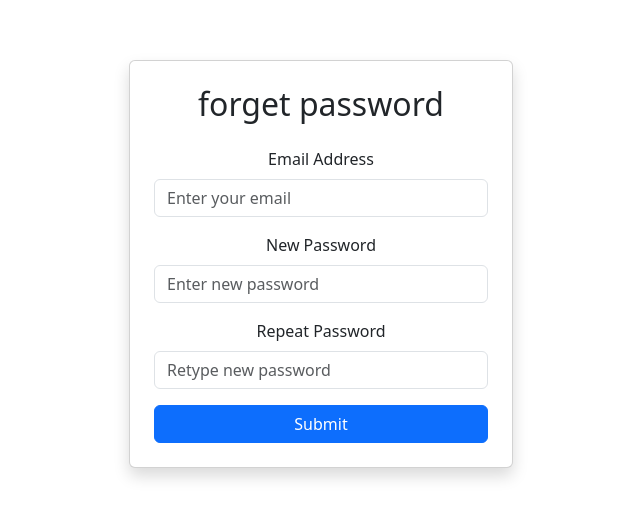
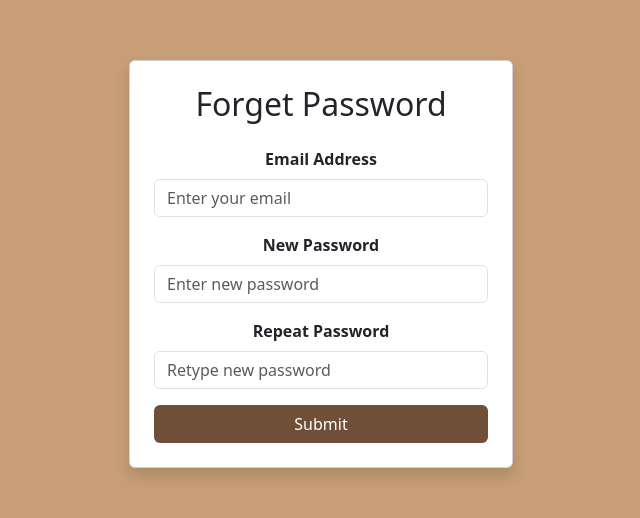
Before and after one commit to praneeth4040/Adjunct, a React (Vite) app in the folder client/: page /forgetpassword in a window 1280 px wide. Shown: the part 168-686 px from the top of the page, without its empty margins (319-959 px from the left). Built offline with nearby package versions, Linux system fonts and the light colour scheme.

Commit message:
forgetpassword

```diff
--- a/client/src/components/forgetpassword.jsx
+++ b/client/src/components/forgetpassword.jsx
@@ -1,12 +1,20 @@
 import React from 'react';
-import {useState} from "react"
+import { useState,useEffect } from "react";
 
 function Forgetpassword() {
-
   const [email, setEmail] = useState("");
   const [password, setPassword] = useState("");
   const [confirmPassword, setConfirmPassword] = useState("");
   const [error, setError] = useState("");
+
+  useEffect(() => {
+    // Set the background color of the entire page
+    document.body.style.backgroundColor = '#C89F77'; // Lion Yellow
+    return () => {
+      // Reset the background color when the component is unmounted
+      document.body.style.backgroundColor = '';
+    };
+  }, []);
 
   const handleSubmit = (e) => {
     e.preventDefault();
@@ -21,13 +29,13 @@ function Forgetpassword() {
 
   return (
     <>
-    <div className="container d-flex justify-content-center align-items-center vh-100">
+      <div className="container d-flex justify-content-center align-items-center vh-100" style={{ backgroundColor: '#C89F77' }}>
         <div className="card p-4 shadow" style={{ width: "24rem" }}>
-        <h2 className="text-center mb-4">forget password</h2>
+          <h2 className="text-center mb-4">Forget Password</h2>
           <form onSubmit={handleSubmit}>
             {/* Email Field */}
             <div className="mb-3">
-            <label htmlFor="email" className="form-label">
+              <label htmlFor="email" className="form-label" style={{ fontWeight: 'bold' }}>
                 Email Address
               </label>
               <input
@@ -43,7 +51,7 @@ function Forgetpassword() {
 
             {/* Password Field */}
             <div className="mb-3">
-            <label htmlFor="password" className="form-label">
+              <label htmlFor="password" className="form-label"style={{ fontWeight: 'bold' }}>
                 New Password
               </label>
               <input
@@ -59,7 +67,7 @@ function Forgetpassword() {
 
             {/* Repeat Password Field */}
             <div className="mb-3">
-            <label htmlFor="confirmPassword" className="form-label">
+              <label htmlFor="confirmPassword" className="form-label"style={{ fontWeight: 'bold' }}>
                 Repeat Password
               </label>
               <input
@@ -78,16 +86,15 @@ function Forgetpassword() {
 
             {/* Submit Button */}
             <div className="d-grid">
-            <button type="submit" className="btn btn-primary">
+              <button type="submit" className="btn" style={{ backgroundColor: '#6F4F37', color: 'white' }}>
                 Submit
               </button>
             </div>
           </form>
         </div>
       </div>
-
-
-    </>  );
+    </>
+  );
 }
 
 export default Forgetpassword;
```
Lines whose indentation alone changed are shown as unchanged.
